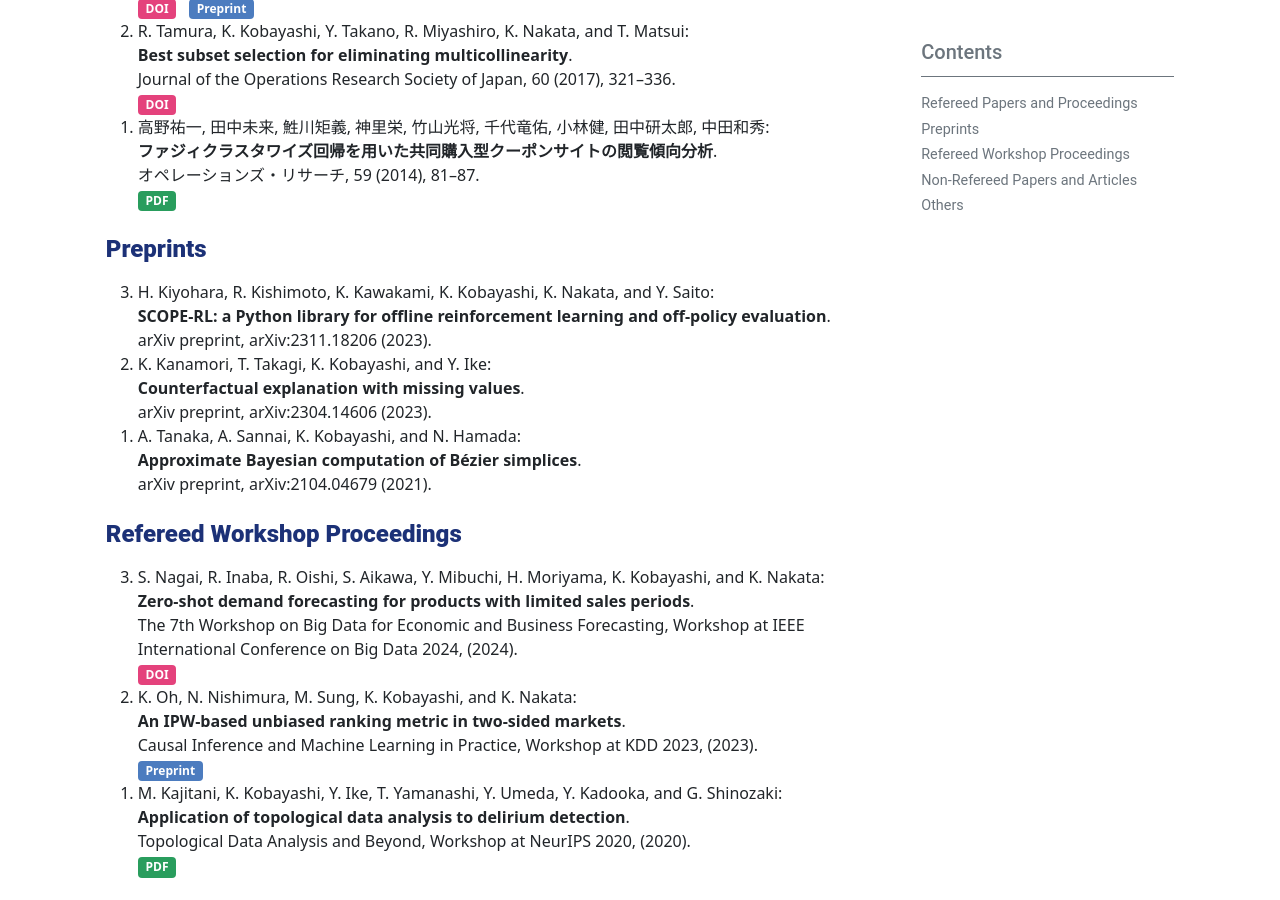
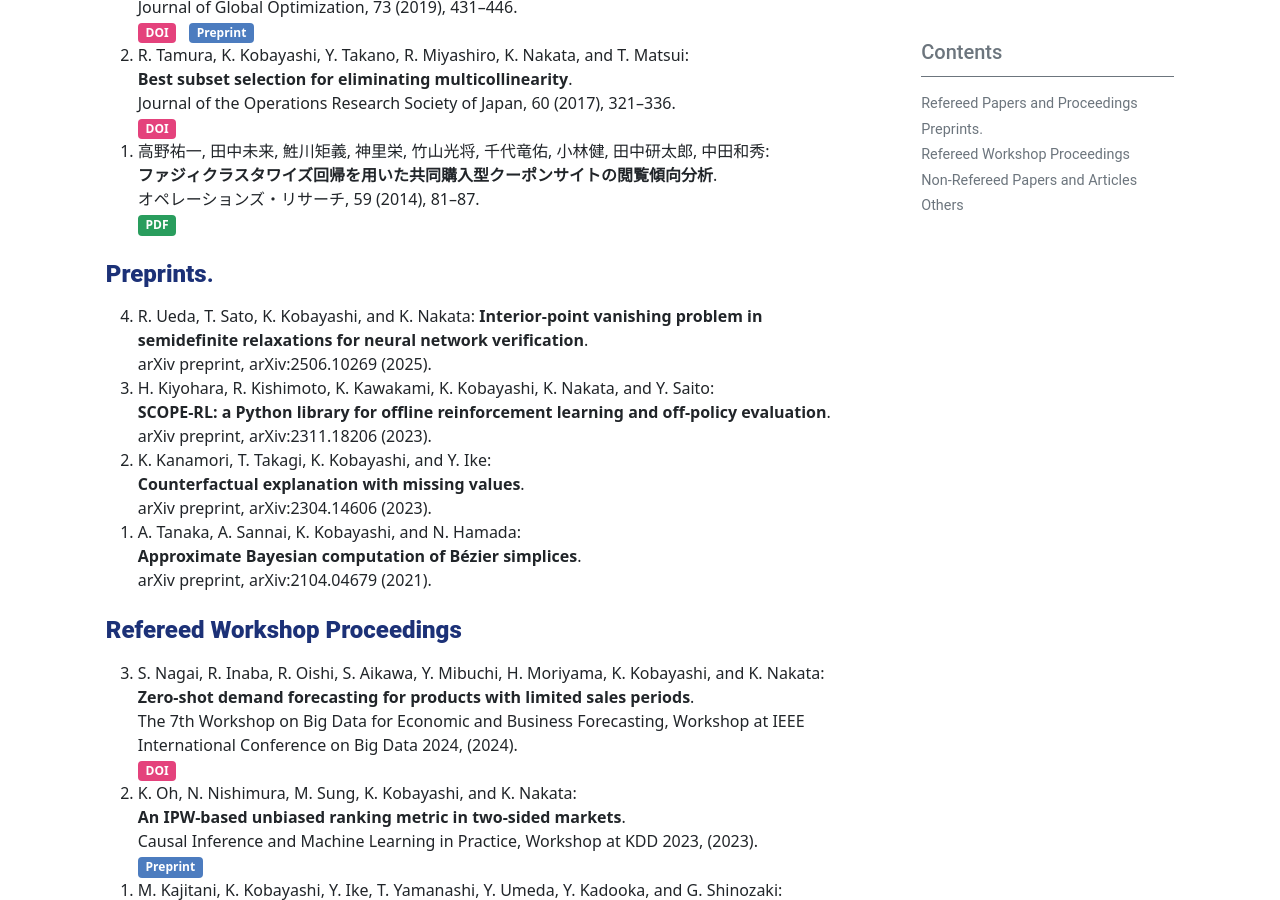
Before and after one commit to KenKoba2119/KenKoba2119.github.io, a Jekyll site: the page built from pages/publications.md, in a window 1280 px wide and 900 px high, scrolled down 3339 px. Built offline with Jekyll 4.4.1, drawn with Linux system fonts in a browser that asks for light colours; some of the changed text lies outside the part shown.

Commit message:
update publications

```diff
--- a/pages/publications.md
+++ b/pages/publications.md
@@ -9,8 +9,9 @@
 ## **Refereed Papers and Proceedings**
 1. S. Yamao, R. Ueda, S. Koguchi, M. Nakase, A. Suzuki, K. Toyoda, K. Kobayashi, and K. Nakata:
 **Estimating sales transitions between competing products via optimal transport**.
-PLOS ONE, to appear.
-2. K. Kanamori, K. Kobayashi, S. Hara, and T. Takagi:
+PLOS ONE, 20 (2025), e0325173.
+<span class="badge bg-secondary"> <a target="blank"  style="color:white;text-decoration:none" href="https://doi.org/10.1371/journal.pone.0325173" >DOI </a> </span>
+1. K. Kanamori, K. Kobayashi, S. Hara, and T. Takagi:
 **Algorithmic recourse for long-term improvement**.
 Proceedings of the 42nd International Conference on Machine Learning, to appear.
 1. A. Sannai, Y. Hikima, K.Kobayashi, A.Tanaka, and N. Hamada:
@@ -152,8 +153,11 @@
 <span class="badge bg-success"> <a target="blank"  style="color:white;text-decoration:none" href="http://www.orsj.or.jp/archive2/or59-02/or59_2_81.pdf">PDF </a> </span>
 {: reversed="reversed"}
 
-## **Preprints**
-1. H. Kiyohara, R. Kishimoto, K. Kawakami, K. Kobayashi, K. Nakata, and Y. Saito:
+## **Preprints**.
+1. R. Ueda, T. Sato, K. Kobayashi, and K. Nakata:
+**Interior-point vanishing problem in semidefinite relaxations for neural network verification**.
+arXiv preprint, arXiv:2506.10269 (2025).
+2. H. Kiyohara, R. Kishimoto, K. Kawakami, K. Kobayashi, K. Nakata, and Y. Saito:
 **SCOPE-RL: a Python library for offline reinforcement learning and off-policy evaluation**.
 arXiv preprint,  arXiv:2311.18206 (2023).
 1. K. Kanamori, T. Takagi, K. Kobayashi, and Y. Ike:
```
